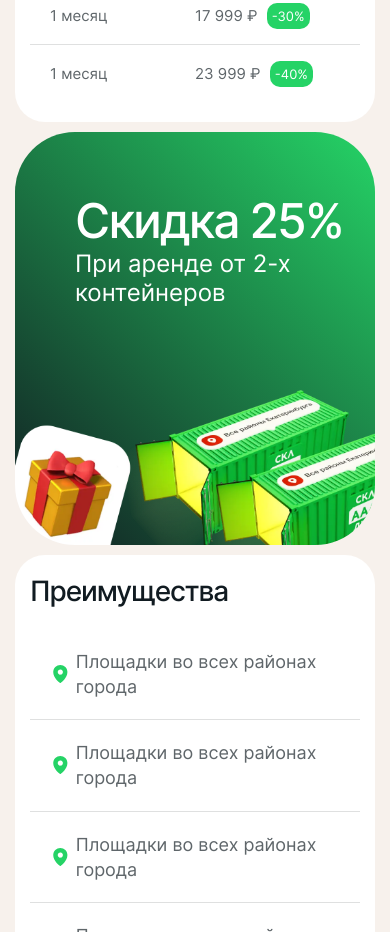
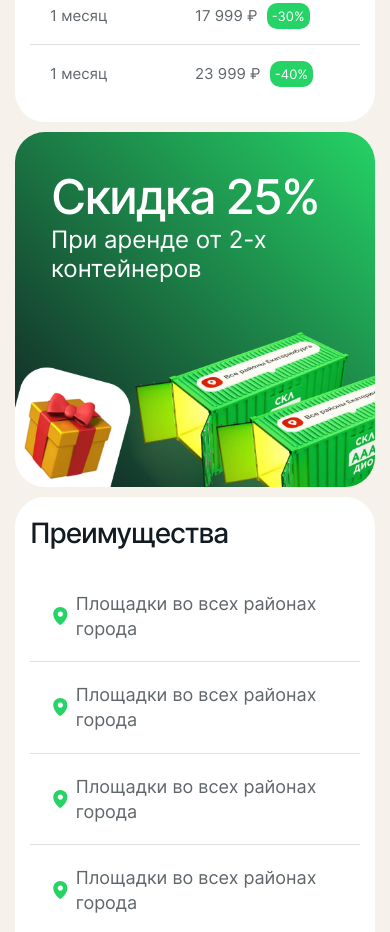
Before and after one commit to Determined3333/skladio.github.io, a plain HTML site: page index.html in a window 390 px wide. Shown: the part 2609-3541 px from the top of the page. Drawn offline with Linux system fonts and the light colour scheme; a web font is replaced by a local one.

Commit message:
Update main.css

```diff
--- a/css/main.css
+++ b/css/main.css
@@ -1785,6 +1785,12 @@ a {
   .reviews__avatar-inner{
     width: 100px;
   }
+
+  .advantages__bottom-left {
+    min-height: 355px;
+    border-radius: 30px;
+    padding: 36px;
+  }
 }
 
 @media (max-width: 374px) {
```
